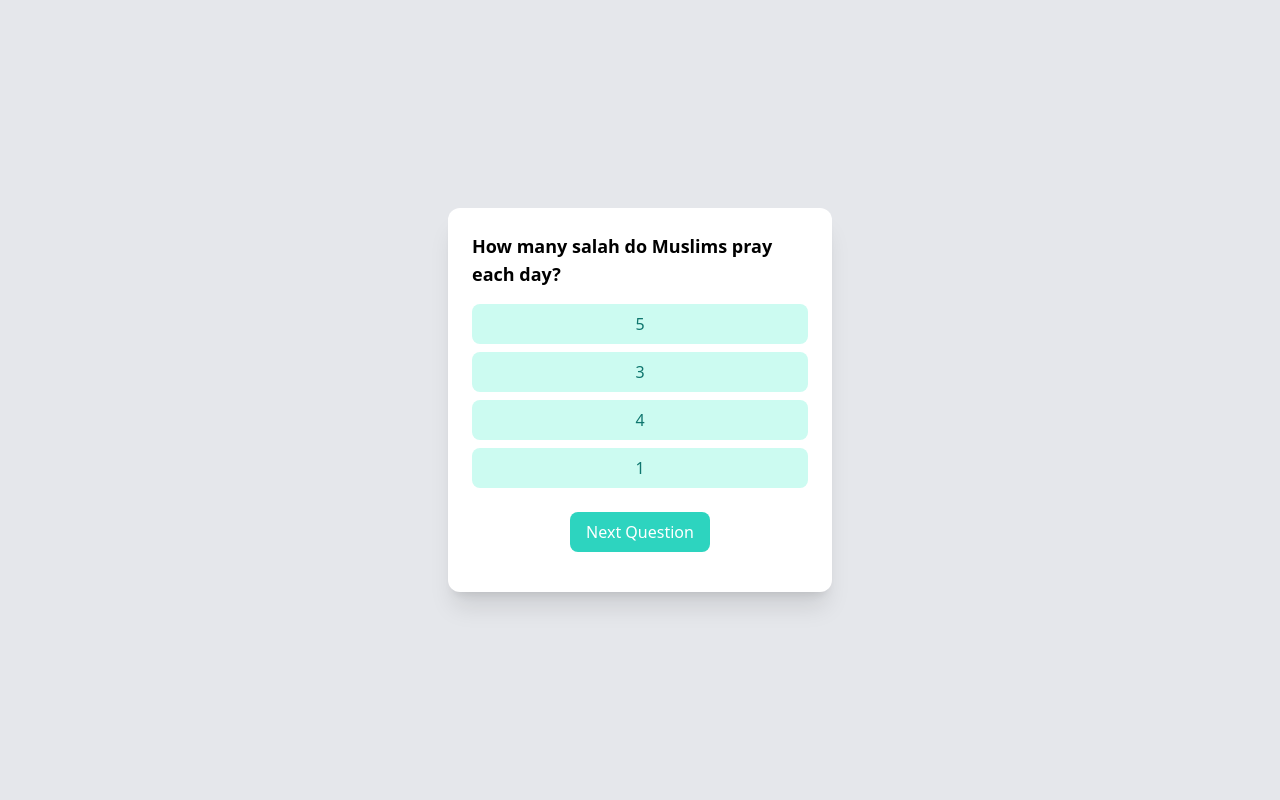
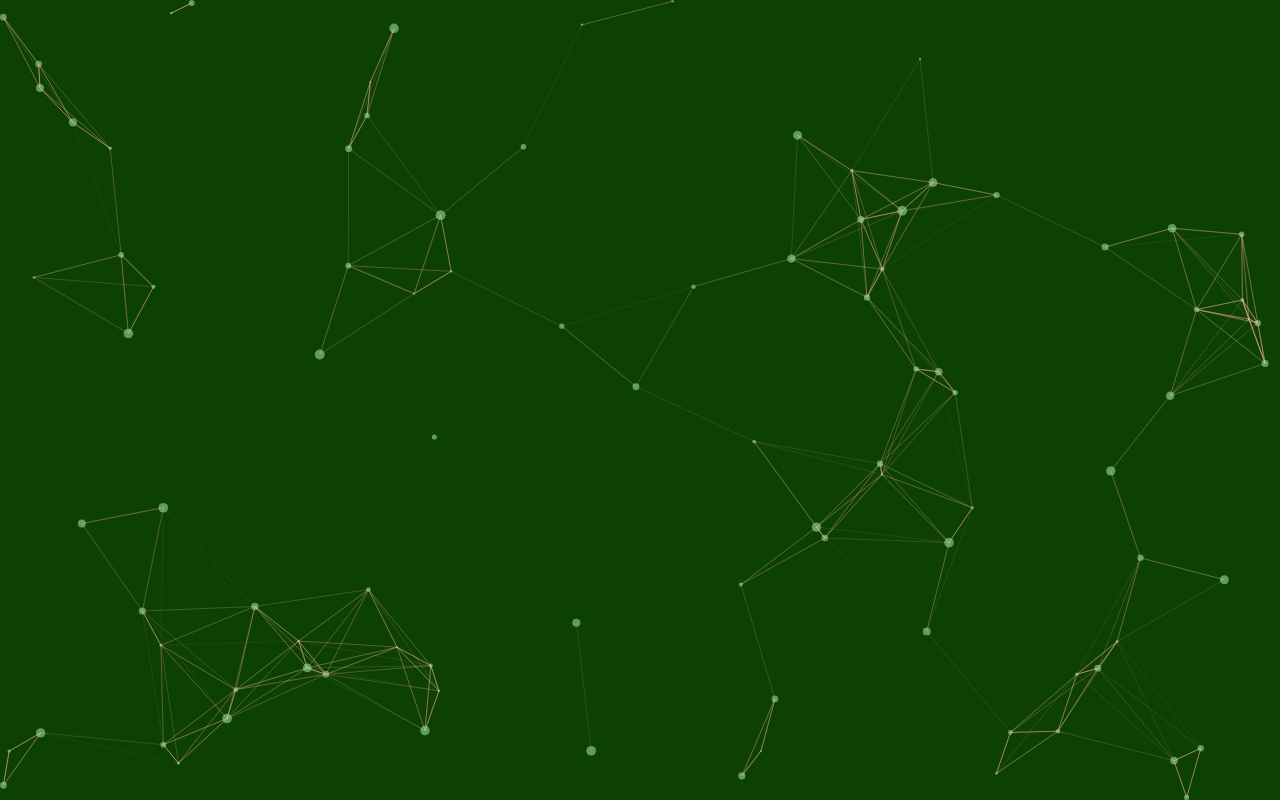
Before and after one commit to Ali-Umed/react-quiz-app, a React (Vite) app: page / in a window 1280 px wide. Built offline with nearby package versions, Linux system fonts and the light colour scheme.

Commit message:
install library to  costumize style for  winning the game

```diff
--- a/package.json
+++ b/package.json
@@ -12,7 +12,9 @@
   },
   "dependencies": {
     "react": "^18.2.0",
-    "react-dom": "^18.2.0"
+    "react-dom": "^18.2.0",
+    "react-tsparticles": "^2.12.2",
+    "tsparticles-slim": "^2.12.0"
   },
   "devDependencies": {
     "@types/react": "^18.2.64",
--- a/src/App.tsx
+++ b/src/App.tsx
@@ -1,3 +1,5 @@
+import { Winning } from "./components/Winning";
+
 function App() {
   return (
     <div className="w-screen h-screen flex flex-col justify-center items-center bg-gray-200">
@@ -23,6 +25,7 @@
           Next Question
         </button>
       </div>
+      <Winning />
     </div>
   );
 }
--- /dev/null
+++ b/src/components/Winning.tsx
@@ -0,0 +1,100 @@
+import { useCallback } from "react";
+import type { Container, Engine } from "tsparticles-engine";
+import Particles from "react-tsparticles";
+//import { loadFull } from "tsparticles"; // if you are going to use `loadFull`, install the "tsparticles" package too.
+import { loadSlim } from "tsparticles-slim"; // if you are going to use `loadSlim`, install the "tsparticles-slim" package too.
+
+export const Winning = () => {
+  const particlesInit = useCallback(async (engine: Engine) => {
+    console.log(engine);
+
+    // you can initialize the tsParticles instance (engine) here, adding custom shapes or presets
+    // this loads the tsparticles package bundle, it's the easiest method for getting everything ready
+    // starting from v2 you can add only the features you need reducing the bundle size
+    //await loadFull(engine);
+    await loadSlim(engine);
+  }, []);
+
+  const particlesLoaded = useCallback(
+    async (container: Container | undefined) => {
+      await console.log(container);
+    },
+    []
+  );
+  return (
+    <Particles
+      id="tsparticles"
+      init={particlesInit}
+      loaded={particlesLoaded}
+      options={{
+        background: {
+          color: {
+            value: "#0d4101",
+          },
+        },
+        fpsLimit: 120,
+        interactivity: {
+          events: {
+            onClick: {
+              enable: true,
+              mode: "push",
+            },
+            onHover: {
+              enable: true,
+              mode: "repulse",
+            },
+            resize: true,
+          },
+          modes: {
+            push: {
+              quantity: 4,
+            },
+            repulse: {
+              distance: 200,
+              duration: 0.4,
+            },
+          },
+        },
+        particles: {
+          color: {
+            value: "#affaaa",
+          },
+          links: {
+            color: "#faafaa",
+            distance: 150,
+            enable: true,
+            opacity: 0.5,
+            width: 1,
+          },
+          move: {
+            direction: "none",
+            enable: true,
+            outModes: {
+              default: "bounce",
+            },
+            random: false,
+            speed: 6,
+            straight: false,
+          },
+          number: {
+            density: {
+              enable: true,
+              area: 800,
+            },
+            value: 80,
+          },
+          opacity: {
+            value: 0.5,
+          },
+          shape: {
+            type: "circle",
+          },
+          size: {
+            value: { min: 1, max: 5 },
+          },
+        },
+        detectRetina: true,
+      }}
+    />
+  );
+};
```
Also changed, not shown: 1 other file (tests, documents, lock files or other folders).
